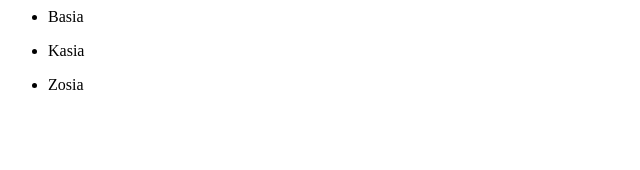
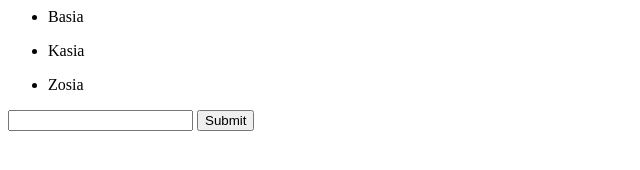
Before and after one commit to hanrud/coderspro-angular, a plain HTML site: page index.html in a window 1280 px wide. Shown: the whole page, without its empty margins (0-640 px from the left). Drawn offline with nearby package versions, Linux system fonts and the light colour scheme.

Commit message:
add values to scope with ngSubmit

```diff
--- a/app.js
+++ b/app.js
@@ -5,4 +5,8 @@ var myApp = angular.module('myApp', []);
 myApp.controller('myAppController', ['$scope', function myAppController($scope) {
     $scope.names = ["Basia", "Kasia", "Zosia"];
 
+    $scope.addName = function () {
+        $scope.names.push($scope.inputName)
+    }
+
 }]);
--- a/index.html
+++ b/index.html
@@ -10,6 +10,10 @@
     <ul ng-repeat="name in names">
         <li>{{name}}</li>
     </ul>
+    <form ng-submit="addName()">
+        <input type="text" ng-model="inputName">
+        <input type="submit">
+    </form>
 </div>
 
 </body>
```
